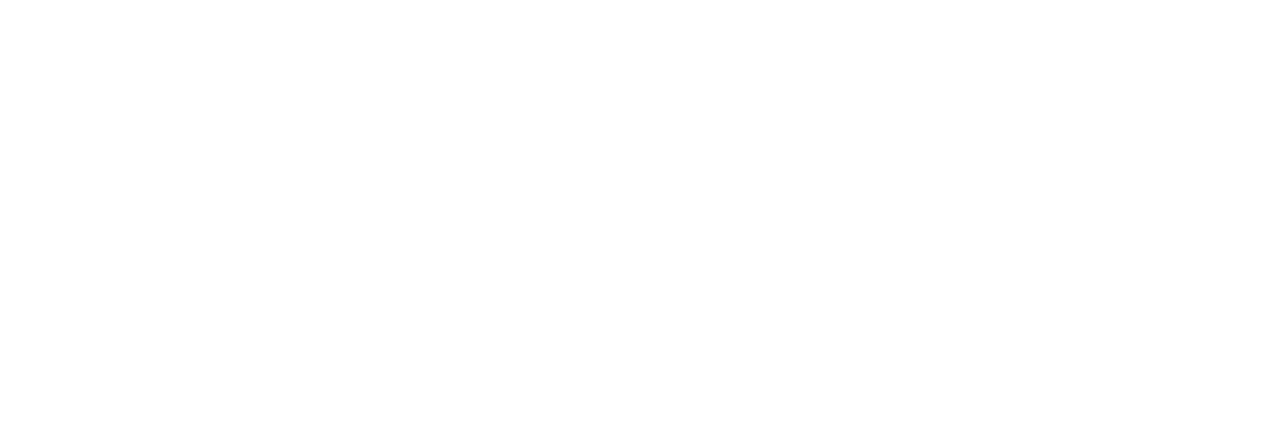
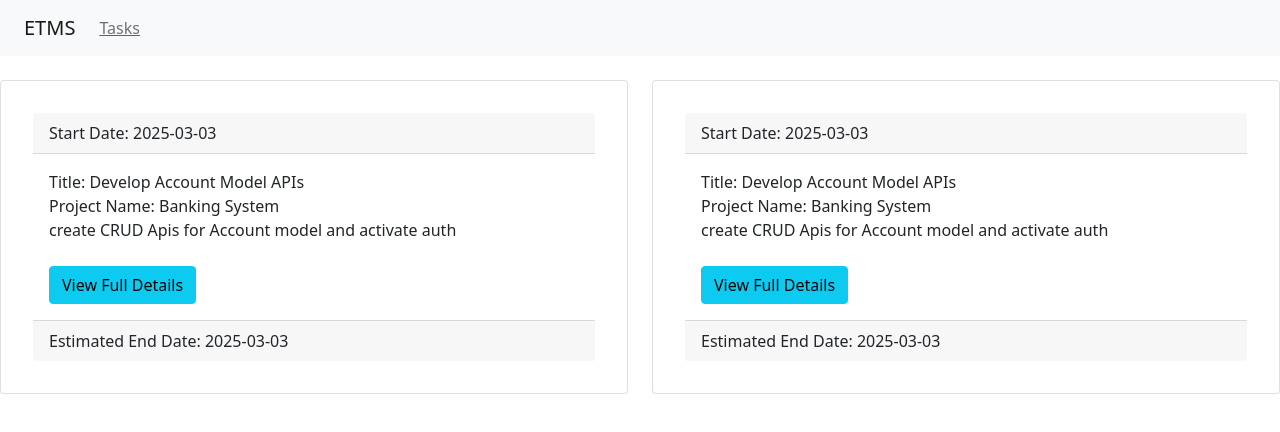
Before and after one commit to imtiyaz-hirani/fullstack-js-hex-feb-25, a React (Vite) app in the folder etmsui/: page /employee/tasks in a window 1280 px wide. Before the commit this address had no page. Shown: the top 432 px of the page. Built offline with nearby package versions, Linux system fonts and the light colour scheme.

Commit message:
employee get tasks component added

```diff
--- a/etmsui/src/App.jsx
+++ b/etmsui/src/App.jsx
@@ -6,6 +6,7 @@ import EmployeeOnboarding from "./components/admin/onboarding_emp"
 import EmployeeList from "./components/admin/employee-list"
 import './App.css'
 import AssignTask from "./components/admin/assign_task"
+import EmployeeTask from "./components/employee/employee_task"
 function App() {
 
   return (
@@ -18,7 +19,8 @@ function App() {
          <Route path="/admin/employee-onboarding" element={<EmployeeOnboarding />}> </Route>
          <Route path="/admin/employees" element={<EmployeeList />}> </Route>
          <Route path="/admin/assign-task" element={<AssignTask />}> </Route>
-       </Routes>
+         <Route path="/employee/tasks" element={<EmployeeTask />}> </Route>
+         </Routes>
     </>
   )
 }
--- a/etmsui/src/components/employee/dashboard.jsx
+++ b/etmsui/src/components/employee/dashboard.jsx
@@ -1,8 +1,18 @@
+import EmployeeNavbar from "./navbar"
+
 function EmployeeDashboard(){
     return(
-        <div>
-            <h2>Employee Dashboard</h2>
+        <div className="container-fluid">
+        <div className="row">
+            <div className="col-lg-12">
+                <EmployeeNavbar />
+            </div>
         </div>
+        <div className="row">
+
+        </div>
+
+    </div>
     )
 }
 
--- /dev/null
+++ b/etmsui/src/components/employee/employee_task.jsx
@@ -0,0 +1,55 @@
+import EmployeeNavbar from "./navbar"
+
+function EmployeeTask() {
+    return (
+        <>
+            <div className="row">
+                <div className="col-lg-12">
+                    <EmployeeNavbar />
+                </div>
+            </div>
+            <div className="row">
+                <div className="col-md-6 mt-4">
+                    <div className="card">
+                        <div className="card-header">
+                            Start Date: 2025-03-03
+                        </div>
+                        <div className="card-body">
+                             Title: Develop Account Model APIs
+                             <br />
+                             Project Name: Banking System
+                             <br />
+                             create CRUD Apis for Account model and activate auth
+                              <br /><br />
+                              <button className="btn btn-info" > View Full Details</button>
+                        </div>
+                        <div className="card-footer">
+                            Estimated End Date: 2025-03-03
+                        </div>
+                    </div>
+                </div>
+                <div className="col-md-6 mt-4">
+                    <div className="card">
+                        <div className="card-header">
+                            Start Date: 2025-03-03
+                        </div>
+                        <div className="card-body">
+                             Title: Develop Account Model APIs
+                             <br />
+                             Project Name: Banking System
+                             <br />
+                             create CRUD Apis for Account model and activate auth
+                              <br /><br />
+                              <button className="btn btn-info" > View Full Details</button>
+                        </div>
+                        <div className="card-footer">
+                            Estimated End Date: 2025-03-03
+                        </div>
+                    </div>
+                </div>
+            </div>
+        </>
+    )
+}
+
+export default EmployeeTask
--- /dev/null
+++ b/etmsui/src/components/employee/navbar.jsx
@@ -0,0 +1,29 @@
+import { NavLink } from "react-router";
+
+function EmployeeNavbar() {
+    return (
+        <div>
+            <nav class="navbar navbar-expand-lg navbar-light bg-light">
+                <div class="container-fluid">
+                    <a class="navbar-brand" href="#">ETMS</a>
+                    <button class="navbar-toggler" type="button" data-bs-toggle="collapse" data-bs-target="#navbarNav" aria-controls="navbarNav" aria-expanded="false" aria-label="Toggle navigation">
+                        <span class="navbar-toggler-icon"></span>
+                    </button>
+                    <div class="collapse navbar-collapse" id="navbarNav">
+                        <ul class="navbar-nav">
+
+                            <li class="nav-item">
+                                <NavLink to="/employee/tasks">
+                                <a class="nav-link" href="#">Tasks</a>
+                                </NavLink>
+                            </li>
+
+                        </ul>
+                    </div>
+                </div>
+            </nav>
+        </div>
+    )
+}
+
+export default EmployeeNavbar;
```
